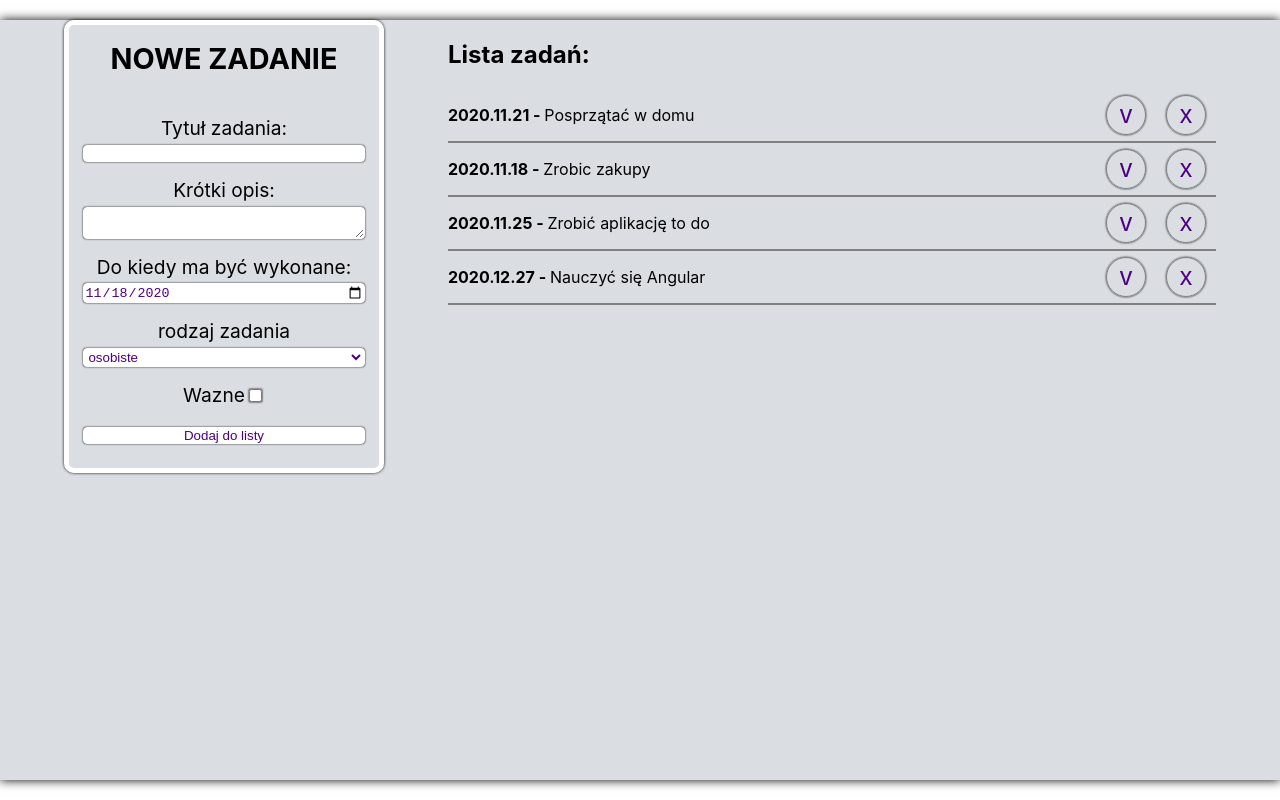
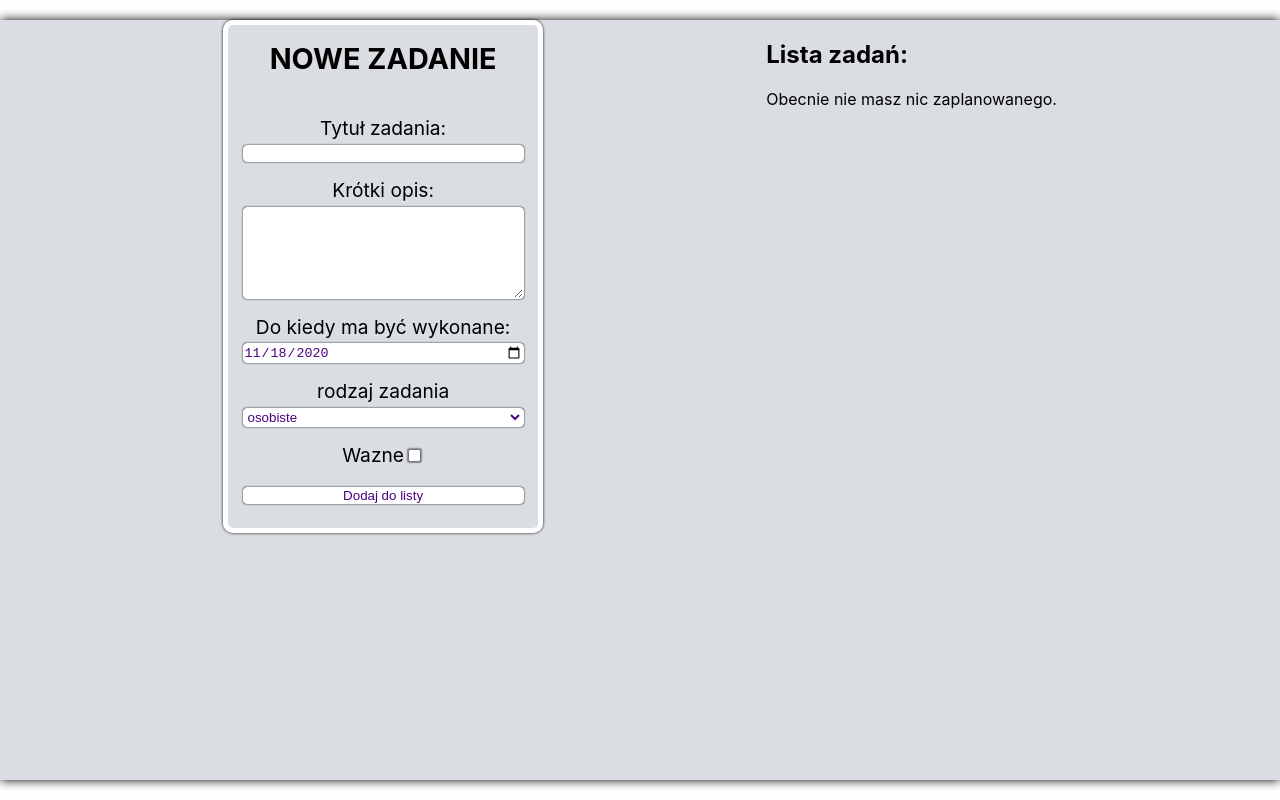
Before and after one commit to monikmonik/to-do_list, a React (Create React App) app: page / in a window 1280 px wide. Built offline with nearby package versions, Linux system fonts and the light colour scheme.

Commit message:
Done function adding a new task

```diff
--- a/src/components/AddTask.js
+++ b/src/components/AddTask.js
@@ -32,7 +32,17 @@ class AddTask extends Component {
 
      handleClick = (e) => {
          e.preventDefault();
-
+         const {title, description, date, group, important} = this.state;
+         const add = this.props.add(title, description, date, group, important);
+         if(add){
+            this.setState ({
+                title:'',
+                description:'',
+                date: this.minDate,
+                group: 'personal',
+                important: false,
+            })
+        }
      }
 
     render() {
@@ -47,7 +57,7 @@ class AddTask extends Component {
                     <label htmlFor="title"> Tytuł zadania:</label>
                     <input type="text" id="title" value={this.state.title} onChange={this.handleChange}></input>
                     <label htmlFor="description"> Krótki opis:</label>
-                    <textarea id="description" value={this.state.description} onChange={this.handleChange}></textarea>
+                    <textarea id="description" rows="6" value={this.state.description} onChange={this.handleChange}></textarea>
                     <label htmlFor="date"> Do kiedy ma być wykonane:</label>
                     <input type="date" id="date" value={this.state.date} min={this.minDate} max={maxDate} onChange={this.handleChange}></input>
                     <label htmlFor="group">rodzaj zadania </label>
--- a/src/components/App.js
+++ b/src/components/App.js
@@ -4,13 +4,9 @@ import AddTask from './AddTask'
 import TasksList from './TasksList'
 
 class App extends Component {
+  idCounter = 0;
   state = {
-    tasks:[
-      {id:1, text: 'Posprzątać w domu', date: '2020.11.21',finishDate: null, important: true, type: 'private', active: true},
-      {id:2, text: 'Zrobic zakupy', date: '2020.11.18',finishDate: null, important: false, type: 'private', active: true},
-      {id:3, text: 'Zrobić aplikację to do', date: '2020.11.25',finishDate: null, important: true, type: 'work', active: true},
-      {id:4, text: 'Nauczyć się Angular', date: '2020.12.27',finishDate: null, important: false, type: 'work', active: true},
-    ]
+    tasks:[]
   }
 
   deleteTask = (id) => {
@@ -36,13 +32,31 @@ class App extends Component {
     })
   }
 
+  addTask = (title, description, date, group, important) => {
+    const task = {
+      id: this.idCounter,
+      title,
+      description,
+      date,
+      finishDate: null,
+      important,
+      group,
+      active: true
+    }
+    this.idCounter++;
+    this.setState(prevState => ({
+      tasks: [...prevState.tasks, task]
+    }))
+    return true
+  }
+
   render() {
     return (
       <div className="App">
         <div className="addTask">
-        <AddTask/>
+        <AddTask add={this.addTask}/>
         </div>
-        <div className="tasksList">
+        <div className="tasksListArea">
         <TasksList tasks={this.state.tasks} delete={this.deleteTask} confirm={this.confirmTask}/>
         </div>
       </div>
```
